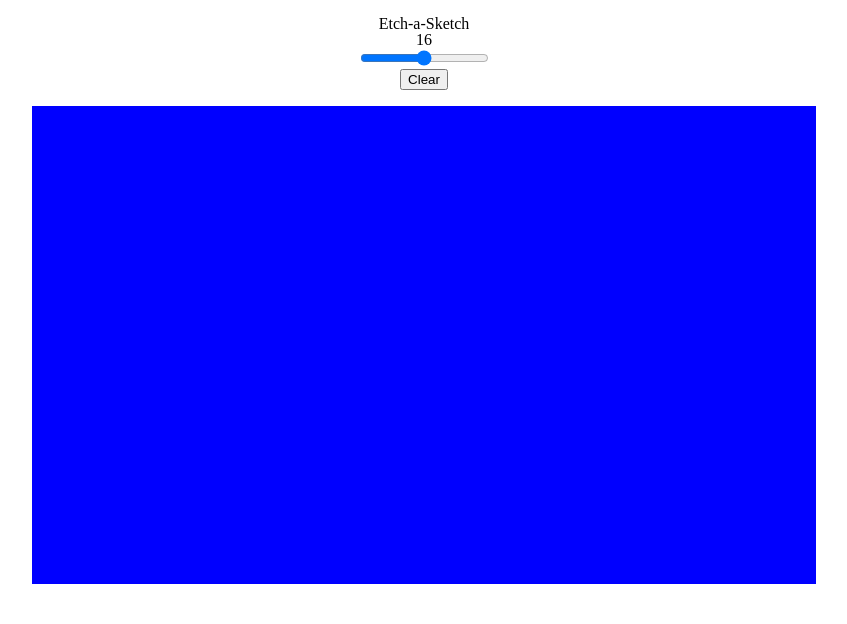
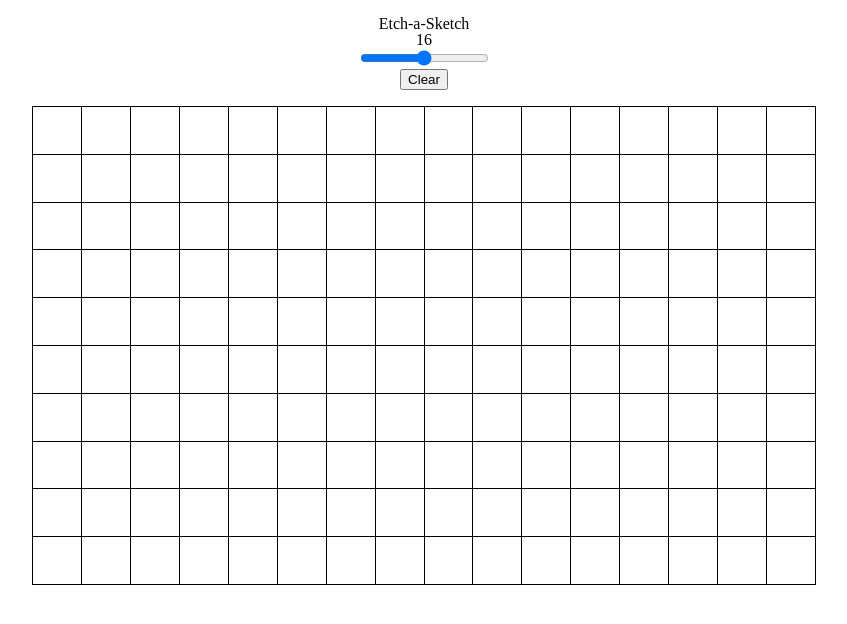
Before and after one commit to htder/etch_a_sketch, a website: page index.html in a window 1280 px wide. Shown: the whole page, without its empty margins (216-1063 px from the left). Drawn offline with Linux system fonts and the light colour scheme.

Commit message:
added border to grid and grid cells

```diff
--- a/app.js
+++ b/app.js
@@ -26,7 +26,7 @@
 
 slider.addEventListener('input', (e) => {
   removeColorFromGrid();
-  sliderDisplayValue.textContent = slider.value;
+  // sliderDisplayValue.textContent = slider.value;
 });
 
 function createGrid(gridSize) {
@@ -38,14 +38,17 @@
   const windowHeight = window.screen.availHeight;
   const windowWidth = window.screen.availWidth;
   const headerHeight = topInfo.offsetHeight;
+  // Accounting for height of header and grid gap to
+  // show background color, emulating a border
   gridContainer.style.height = `${
-    windowHeight - headerHeight - 1 * rootFontSize[0]
+    windowHeight - headerHeight - 1 - 1 * rootFontSize[0]
   }px`;
+  gridContainer.style.width = `${windowWidth - 1 - 1 * rootFontSize[0]}px`;
   const gridHeight = gridContainer.offsetHeight;
-  gridContainer.style.width = `${windowWidth - 1 * rootFontSize[0]}px`;
   const gridWidth = gridContainer.offsetWidth;
 
-  const widthOfCell = gridWidth / gridSize;
+  // Accounting for 1px grid gap to show background color (black)
+  const widthOfCell = gridWidth / gridSize - 1.05;
   const columns = gridSize;
   const rows = gridHeight / widthOfCell;
 
@@ -60,7 +63,7 @@
     gridCell.classList.add('cell');
     gridCell.style.width = widthOfCell;
     gridCell.style.height = widthOfCell;
-    gridCell.style.backgroundColor = 'blue';
+    gridCell.style.backgroundColor = 'white';
     gridContainer.appendChild(gridCell);
   }
   gridContainer.style.gridTemplateRows = `repeat(${rows}, ${widthOfCell}px`;
--- a/styles/style.css
+++ b/styles/style.css
@@ -11,4 +11,12 @@
 .grid-container {
   display: grid;
   margin: 0 auto;
+  gap: 1px;
+  background-color: black;
+  border-top: 1px solid black;
+  border-bottom: 1px solid black;
+  border-left: 1px solid black;
 }
+
+.cell {
+}
```
